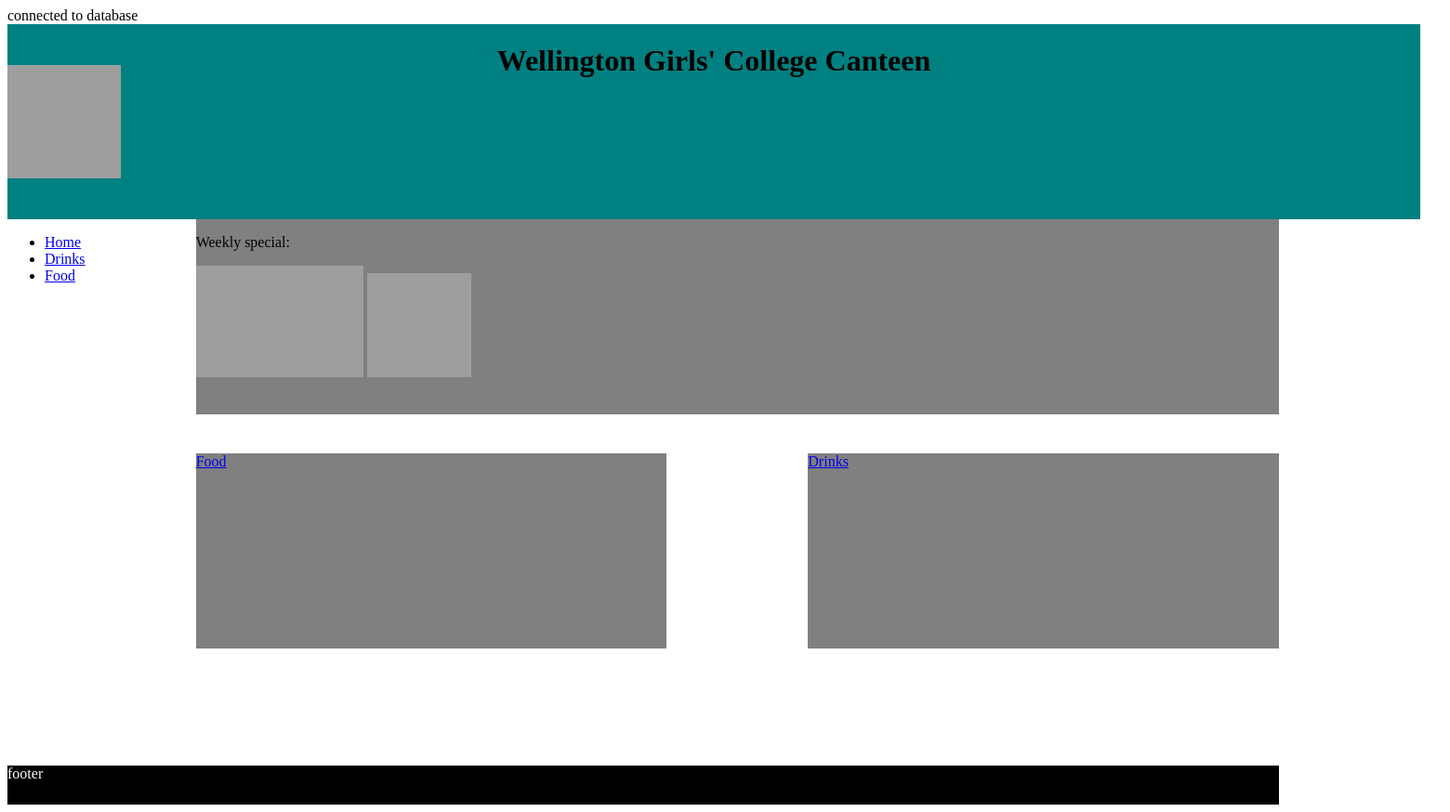
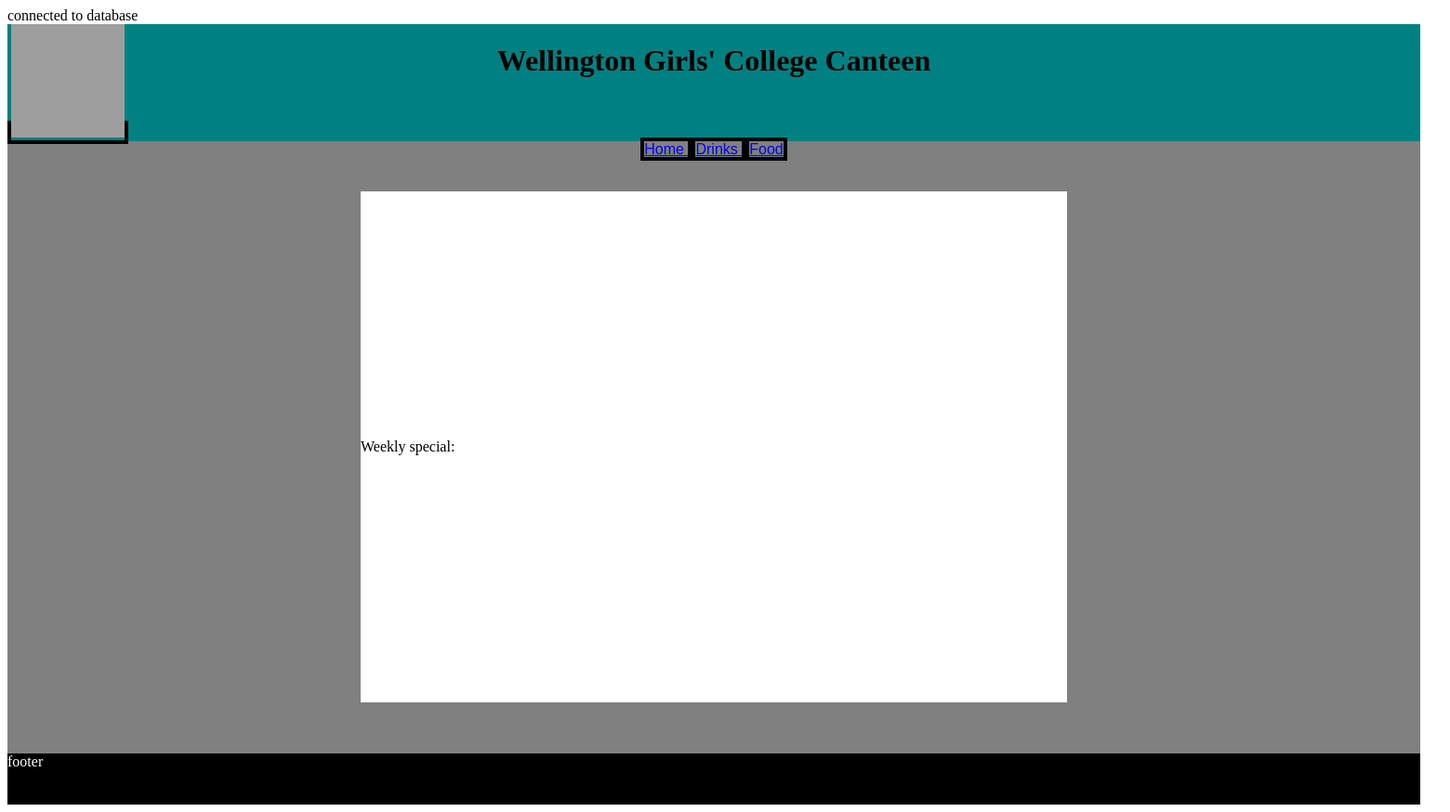
Before and after one commit to Phoebe-Williamson/Canteen, a PHP site: page /home.php in a window 1560 px wide. Shown: the whole page at 93% size. Run offline with PHP 8.4, Linux system fonts and the light colour scheme; data that the repository does not hold is empty; grey boxes are pictures that could not be loaded.

Commit message:
did more stuff

```diff
--- a/drinks.php
+++ b/drinks.php
@@ -21,6 +21,11 @@ else {
     <div class="header">
         <h1>Wellington Girls' College Canteen</h1>
         <h2> Drinks </h2>
+    </div>
+    <div class="logo">
+        <a href="home.php">
+            <img src="Images/wgclogo.png" width="121.5" height="121.5">
+        </a>
     </div>
     <div class="nav">
         <nav>
--- a/home.php
+++ b/home.php
@@ -1,15 +1,11 @@
 <?php
-/* Connect to the database */
+/* Connected to the database */
 $dbcon = mysqli_connect("localhost", "williamsonph", "spicyhall22", "williamsonph_canteen");
 if($dbcon == NULL){
     echo "Failed to connect to MySQL:".mysqli_connect_error();
     die();}
 else {
     echo "connected to database";}
-
-
-$all_food_query = "SELECT SUM(food.food)from food where avalible = 'yes'";
-$all_food_result = mysqli_query($dbcon, $all_food_query);
 ?>
 <!DOCTYPE html>
 <!-- -->
@@ -32,25 +28,13 @@ $all_food_result = mysqli_query($dbcon, $all_food_query);
     </div>
     <div class="nav">
         <nav>
-            <ul>
-                <li> <a href="home.php"> Home </a> </li>
-                <li> <a href="drinks.php"> Drinks </a> </li>
-                <li> <a href="food.php"> Food </a> </li>
-            </ul>
-        </nav>
-    </div>
-    <div class="weeklyspecial">
-        <p>Weekly special:</p>
-        <img src="Images/Burger.jpg" width="180" height="120" alt="burger">
-        <img src="Images/Water.jpg" width="112.5" height="112.5">
-    </div>
-    <div class="food">
-        <nav>
+            <a href="home.php"> Home </a>
+            <a href="drinks.php"> Drinks </a>
             <a href="food.php"> Food </a>
         </nav>
     </div>
-    <div class="drinks">
-        <a href="drinks.php"> Drinks </a>
+    <div class="special">
+        <p>Weekly special:</p>
     </div>
     <div class="footer">
         footer
--- a/style.css
+++ b/style.css
@@ -1,24 +1,24 @@
 /* CSS Style Sheet */
 
-.grid{
+.grid {
     width: 1520px;
     height: 840px;
     /* Declare the grid container */
     display: grid;
-    grid-template-columns: 13.3333333333%  10% 23.3333333333% 10% 23.3333333333% 10% 10%;
-    grid-template-rows: 25% 25% 5% 25% 15% 5%;
-    border-color: black;
-    border-width: 30px;
+    grid-template-columns: 1fr 1fr 1fr 1fr;
+    grid-template-rows: 1fr 0.5fr 5fr 0.5fr 0.5fr;
+    background-color: grey;
+
 }
-
 /* grid sections for all pages */
 .header{
     text-align: center;
     grid-column-start: 1;
-    grid-column-end: 8;
+    grid-column-end: 5;
     grid-row-start: 1;
     grid-row-end: 2;
     background-color: teal;
+    text-align: center;
 }
 .logo{
     grid-column-start: 1;
@@ -28,72 +28,33 @@
     align-content: center;
 }
 .nav{
-    grid-column-start: 1;
-    grid-column-end: 2;
+    grid-column-start: 2;
+    grid-column-end: 4;
     grid-row-start: 2;
     grid-row-end: 5;
+    text-align: center;
 }
 .footer{
     color: white;
     background-color: black;
     grid-column-start: 1;
-    grid-column-end: 7;
-    grid-row-start: 6;
-    grid-row-end: 8;
+    grid-column-end: 5;
+    grid-row-start: 5;
+    grid-row-end: 6;
 }
 
-
-/* Home page grid */
-.weeklyspecial{
-    grid-column-start: 2;
-    grid-column-end: 7;
-    grid-row-start: 2;
-    grid-row-end: 3;
-    background-color: grey;
-}
-.food{
+.special{
     grid-column-start: 2;
     grid-column-end: 4;
-    grid-row-start: 4;
-    grid-row-end: 5;
-    background-color: grey;
+    grid-row-start: 3;
+    grid-row-end: 4;
+    background-color: white;
+    align-content: center;
 }
-.drinks{
-    grid-column-start: 5;
-    grid-column-end: 7;
-    grid-row-start: 4;
-    grid-row-end: 5;
-    background-color: grey;
+a{
+    border-style: solid;
+    border-radius: 0px;
+    border-width: 4px;
+    border-color: black;
+    font-family: Arial;
 }
-
-/* drinks page grid */
-.drink1 {
-    grid-column-start: 2;
-    grid-column-end: 4;
-    grid-row-start: 2;
-    grid-row-end: 3;
-    background-color: grey;
-}
-.drink2 {
-    grid-column-start: 5;
-    grid-column-end: 7;
-    grid-row-start: 2;
-    grid-row-end: 3;
-    background-color: grey;
-}
-.drink3 {
-    grid-column-start: 2;
-    grid-column-end: 4;
-    grid-row-start: 4;
-    grid-row-end: 5;
-    background-color: grey;
-}
-.drink4 {
-    grid-column-start: 5;
-    grid-column-end: 7;
-    grid-row-start: 4;
-    grid-row-end: 5;
-    background-color: grey;
-}
-
-/* food page grid*/
```
Also changed, not shown: food.php (+9 -12 lines).
